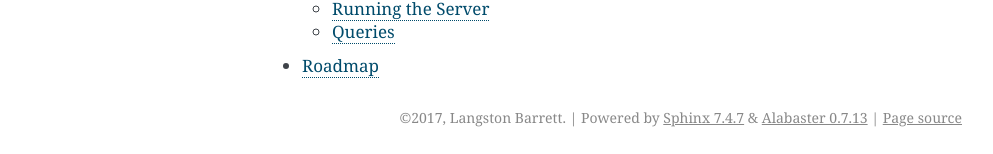
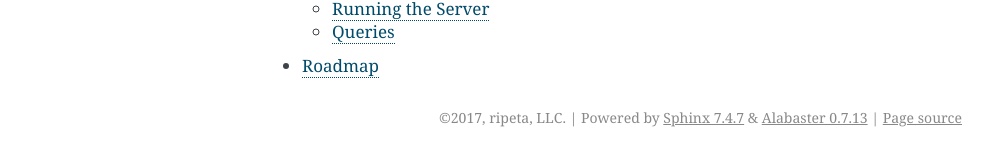
Before and after one commit to stevendborrelli/repeat-aft, a Sphinx documentation site: the page built from docs/index.rst, in a window 1280 px wide. Shown: the part 1212-1366 px from the top of the page, without its empty margins (148-1141 px from the left). Built offline with Sphinx 7.4.7, drawn with Linux system fonts in a browser that asks for light colours.

Commit message:
Changing copyright to ripeta, LLC and other references to Lanston.  This should resolve #55

```diff
--- a/docs/conf.py
+++ b/docs/conf.py
@@ -51,8 +51,8 @@ master_doc = 'index'
 
 # General information about the project.
 project = 'repeat-aft'
-copyright = '2017, Langston Barrett'
-author = 'Langston Barrett'
+copyright = '2017, ripeta, LLC'
+author = 'Ricochet Team'
 
 # The version info for the project you're documenting, acts as replacement for
 # |version| and |release|, also used in various other places throughout the
@@ -129,7 +129,7 @@ latex_elements = {
 #  author, documentclass [howto, manual, or own class]).
 latex_documents = [
     (master_doc, 'repeat-aft.tex', 'repeat-aft Documentation',
-     'Langston Barrett', 'manual'),
+     'Ricochet Team', 'manual'),
 ]
 
 # -- Options for manual page output ---------------------------------------
```
